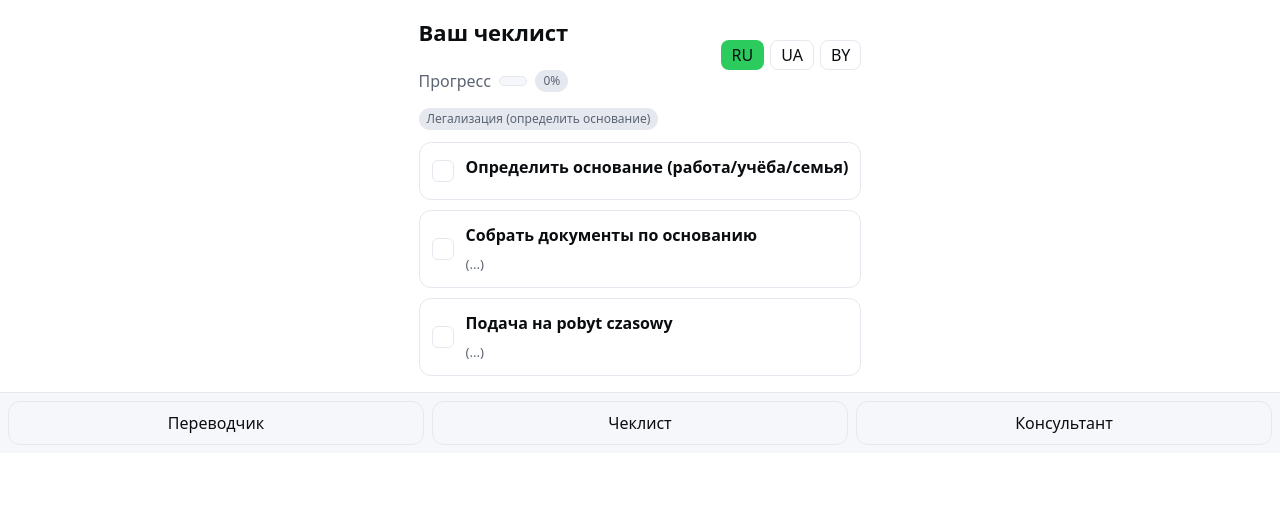
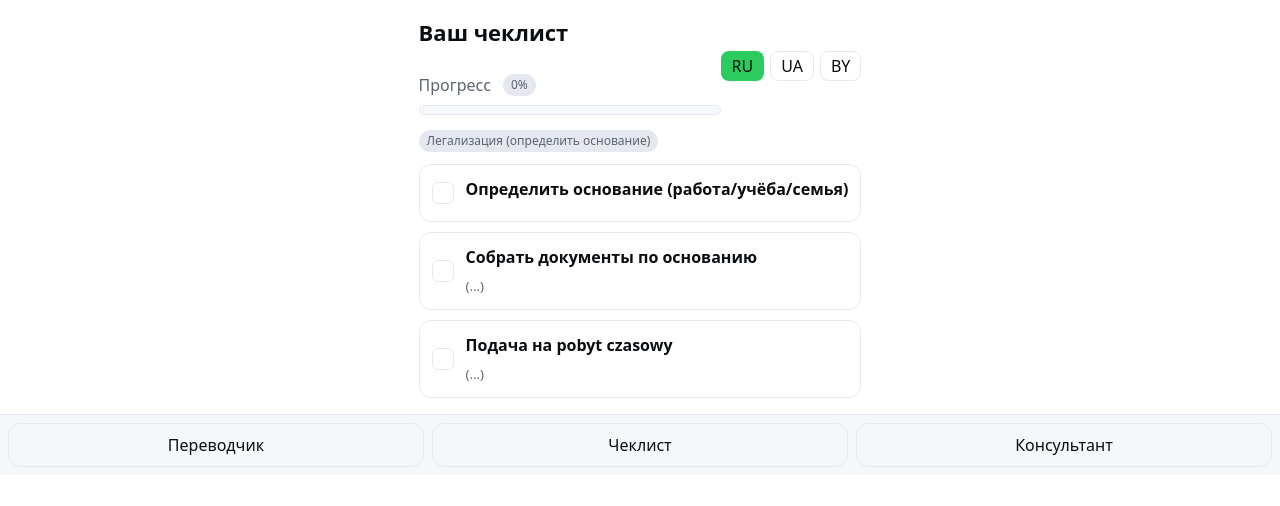
Before and after one commit to RSLNVLDMR/emigrate-project, a plain HTML site: page web/checklist.html in a window 1280 px wide. Drawn offline with Linux system fonts and the light colour scheme.

Commit message:
Update checklist.html

```diff
--- a/web/checklist.html
+++ b/web/checklist.html
@@ -11,14 +11,18 @@
 <div class="screen">
   <div class="container">
     <div class="header">
-      <div class="col">
+      <div class="col" style="flex:1">
         <div class="h1" data-i18n="cl_title">Ваш чеклист</div>
-        <div class="row" style="gap:8px">
+
+        <!-- Заголовок прогресса и процент в одной строке -->
+        <div class="row between" style="margin-top:4px">
           <span class="muted" data-i18n="cl_progress">Прогресс</span>
-          <div class="progress" style="flex:1"><span id="bar"></span></div>
           <span id="pct" class="badge">0%</span>
         </div>
+        <!-- А сам бар — отдельной строкой на 100% ширины -->
+        <div class="progress full"><span id="bar"></span></div>
       </div>
+
       <div class="lang">
         <button data-lang="ru" class="active">RU</button>
         <button data-lang="ua">UA</button>
@@ -43,7 +47,7 @@
   const $$ = (s,r=document)=>Array.from(r.querySelectorAll(s));
   const storage = { get(k,d=null){try{return JSON.parse(localStorage.getItem(k))??d}catch{return d}}, set(k,v){localStorage.setItem(k,JSON.stringify(v))} };
 
-  // --- i18n (без импортов) ---
+  // i18n
   const i18n = {
     lang: storage.get('lang','ru'),
     dict:{},
@@ -53,27 +57,15 @@
         const res = await fetch(`./i18n/${use}.json`, {cache:'no-store'});
         if(res.ok){ i18n.dict = await res.json(); i18n.lang = use; storage.set('lang',use); }
       }catch(e){}
-      applyTexts();
-      highlightLang();
-      render(); // перечеркнуть список в новом языке
+      applyTexts(); highlightLang(); render();
     }
   };
   const t = (k)=> i18n.dict[k] || k;
-  function applyTexts(){
-    $$('[data-i18n]').forEach(el=>{
-      const key = el.getAttribute('data-i18n');
-      if(i18n.dict[key]) el.textContent = i18n.dict[key];
-    });
-    document.documentElement.setAttribute('lang', i18n.lang);
-  }
-  function highlightLang(){
-    $$('.lang button').forEach(b=> b.classList.toggle('active', b.dataset.lang===i18n.lang));
-  }
-  function bindLang(){
-    $$('.lang button').forEach(b=> b.onclick = ()=> i18n.load(b.dataset.lang));
-  }
+  function applyTexts(){ $$('[data-i18n]').forEach(el=>{ const key=el.getAttribute('data-i18n'); if(i18n.dict[key]) el.textContent=i18n.dict[key]; }); document.documentElement.setAttribute('lang', i18n.lang); }
+  function highlightLang(){ $$('.lang button').forEach(b=> b.classList.toggle('active', b.dataset.lang===i18n.lang)); }
+  function bindLang(){ $$('.lang button').forEach(b=> b.onclick = ()=> i18n.load(b.dataset.lang)); }
 
-  // --- решение пути и заготовки чеклистов (с i18n-ключами) ---
+  // путь и шаблоны
   function decidePath(q){
     if(q?.status==='student') return 'pobyt_study';
     if(q?.status==='no_status') return 'regularize';
@@ -114,39 +106,28 @@
       {slug:'employer-change', i18n:'item.employer_change'}
     ]
   };
-
   function moduleLink(slug){
     if(slug==='student-zaswiadczenie') return './module-student-zaswiadczenie.html';
     if(slug==='choose-basis') return './module-no-status-basis.html';
     return '#todo';
   }
+  function computeProgress(items){ const done = items.filter(x=>x.done).length; return Math.round((done / Math.max(items.length,1)) * 100); }
 
-  function computeProgress(items){
-    const done = items.filter(x=>x.done).length;
-    return Math.round((done / Math.max(items.length,1)) * 100);
-  }
-
-  // --- состояние страницы ---
+  // состояние
   let pathId = 'regularize';
   let items = [];
 
   function ensureChecklist(){
     const key = 'checklist_'+pathId;
     const stored = storage.get(key, null);
-    if(stored){
-      items = stored;
-      return;
-    }
-    // создать по шаблону
+    if(stored){ items = stored; return; }
     items = (CHECKLIST_TEMPLATES[pathId]||[]).map(x=>({ ...x, done:false }));
     storage.set(key, items);
   }
 
   function render(){
-    // название пути
     $('#path_name').textContent = t(PATH_TITLE_KEY[pathId] || pathId);
 
-    // список
     const list = $('#list');
     list.innerHTML = '';
     items.forEach((it, idx)=>{
@@ -164,12 +145,10 @@
       list.appendChild(row);
     });
 
-    // прогресс
     const pct = computeProgress(items);
     $('#bar').style.width = pct + '%';
     $('#pct').textContent = pct + '%';
 
-    // клики по чекбоксам
     $$('.checkbox').forEach(cb=>{
       cb.onclick = ()=>{
         const i = Number(cb.dataset.idx);
@@ -180,11 +159,7 @@
     });
   }
 
-  function initTG(){
-    const tg = window.Telegram && window.Telegram.WebApp;
-    if(!tg) return;
-    tg.expand(); tg.ready();
-  }
+  function initTG(){ const tg = window.Telegram && window.Telegram.WebApp; if(!tg) return; tg.expand(); tg.ready(); }
 
   async function boot(){
     initTG();
@@ -192,7 +167,7 @@
     await i18n.load(storage.get('lang','ru'));
 
     const q = storage.get('questionnaire', {});
-    pathId = decidePath(q);
+    pathId = storage.get('last_path', null) || decidePath(q);
     ensureChecklist();
     render();
   }
```
